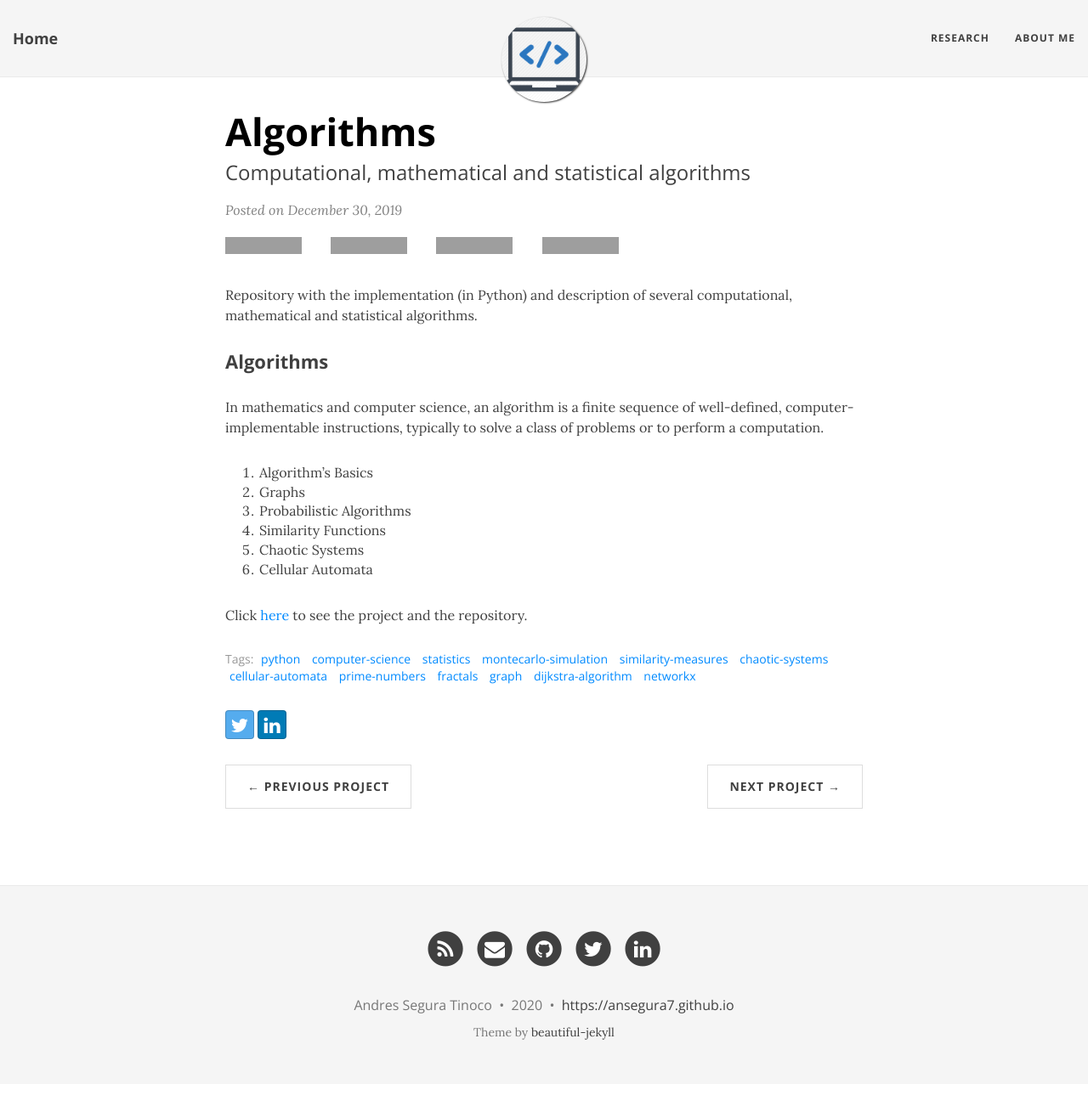
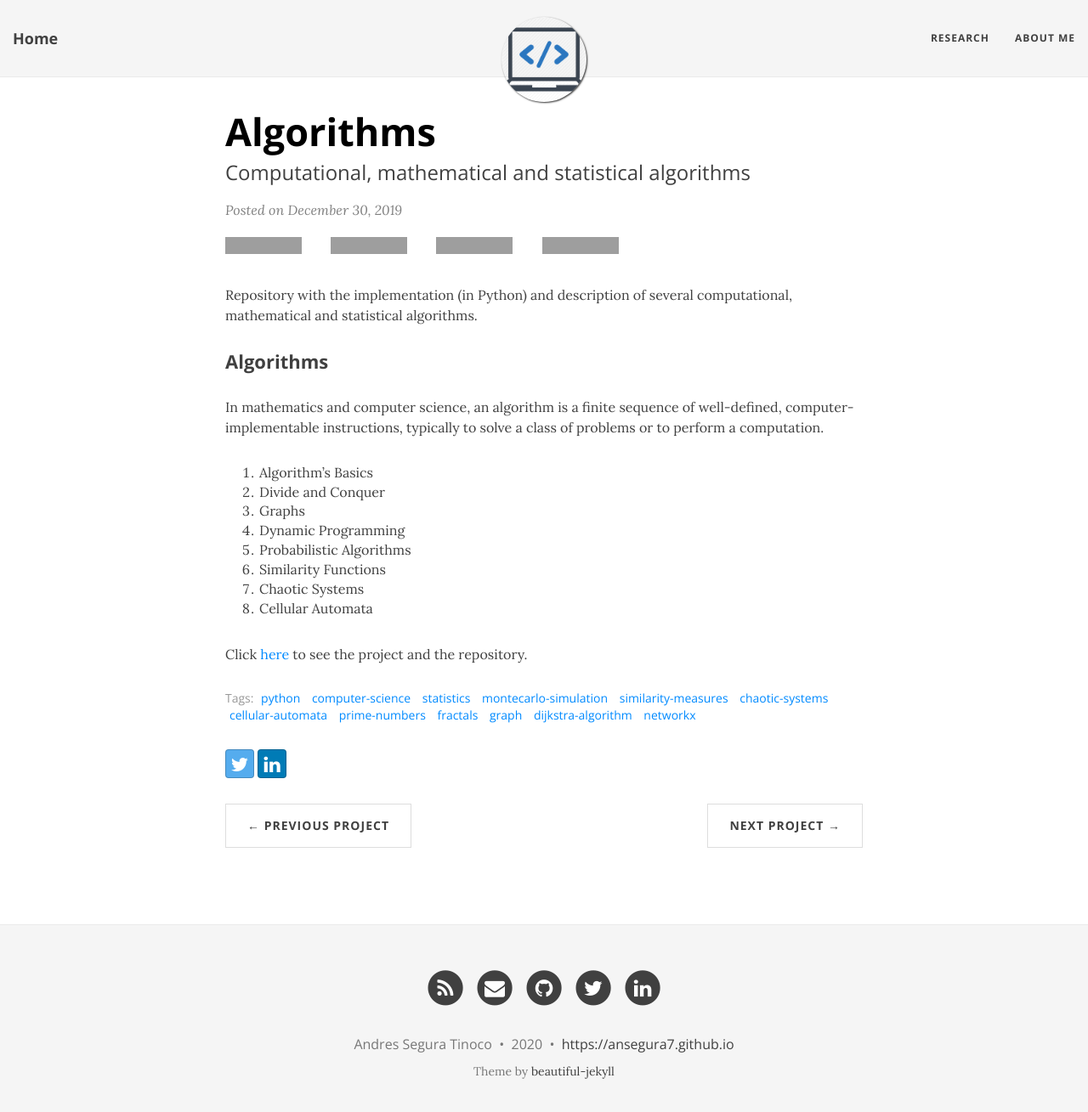
Before and after one commit to ansegura7/ansegura7.github.io, a Jekyll site: the page built from _posts/2019-12-30-algorithms.md, in a window 1280 px wide and 1322 px high, cut to the strip 0-1309 px from the top of the window. Shown: the whole strip at 85% size. Built offline with Jekyll 4.4.1, drawn with Linux system fonts in a browser that asks for light colours; nearby versions of some CDN libraries; grey boxes are pictures that could not be loaded.

Commit message:
Update Algorithms Post
The index was updated. The Divide-and-Conquer and Dynamic-Programming sections were added.

```diff
--- a/_posts/2019-12-30-algorithms.md
+++ b/_posts/2019-12-30-algorithms.md
@@ -15,10 +15,12 @@ Repository with the implementation (in Python) and description of several comput
 In mathematics and computer science, an algorithm is a finite sequence of well-defined, computer-implementable instructions, typically to solve a class of problems or to perform a computation.
 
 1. Algorithm's Basics
-2. Graphs
-3. Probabilistic Algorithms
-4. Similarity Functions
-5. Chaotic Systems
-6. Cellular Automata
+2. Divide and Conquer
+3. Graphs
+4. Dynamic Programming
+5. Probabilistic Algorithms
+6. Similarity Functions
+7. Chaotic Systems
+8. Cellular Automata
 
 Click [here](https://ansegura7.github.io/Algorithms/) to see the project and the repository.
```
